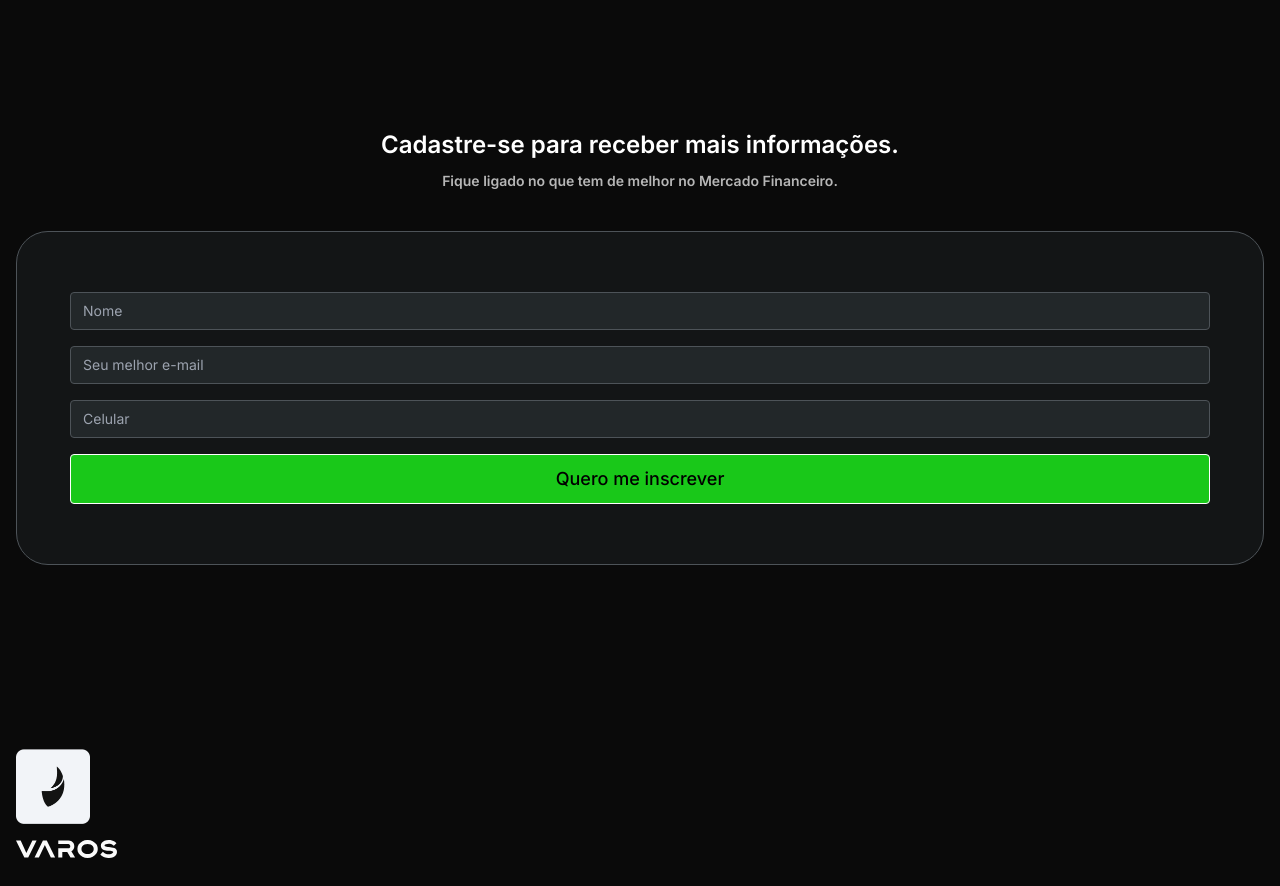
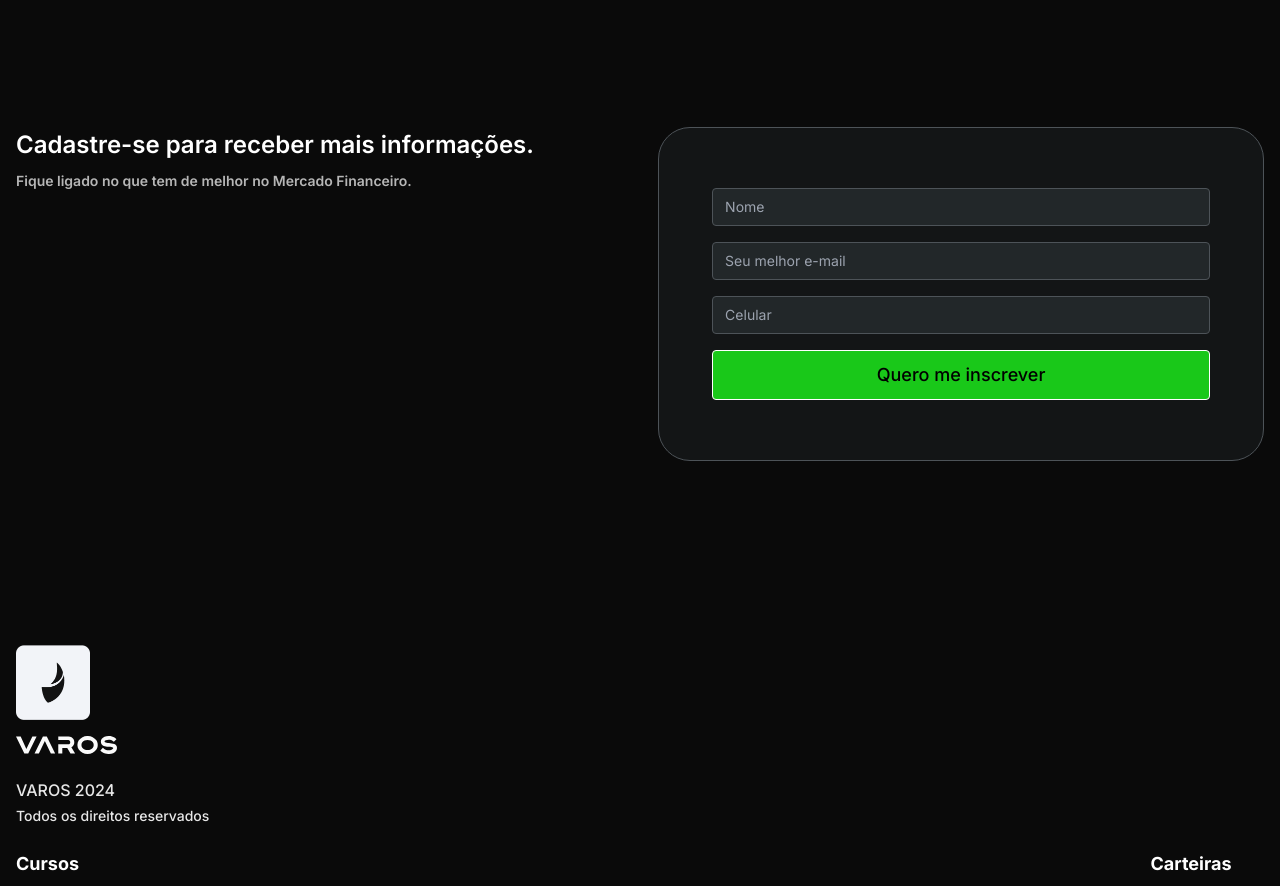
Before and after one commit to janderson22-creator/varos, a Next.js app: page / in a window 1280 px wide. Shown: the part 2640-3526 px from the top of the page. Built offline with nearby package versions, Linux system fonts and the light colour scheme.

Commit message:
feat: Form tablet

```diff
--- a/src/components/ui/form.tsx
+++ b/src/components/ui/form.tsx
@@ -28,18 +28,20 @@ const Form = () => {
 
   return (
     <div>
-      <div className="flex flex-col items-center justify-center">
-        <h2 className="text-center text-[24px] font-semibold">
-          Cadastre-se para receber mais informações.
-        </h2>
-        <p className="mt-2 text-center text-sm font-semibold opacity-70">
-          Fique ligado no que tem de melhor no Mercado Financeiro.
-        </p>
+      <div className="flex flex-col items-center justify-center md:flex-row md:items-start">
+        <div className="flex flex-col md:w-6/12 md:mr-10">
+          <h2 className="text-center text-[24px] font-semibold md:text-left">
+            Cadastre-se para receber mais informações.
+          </h2>
+          <p className="mt-2 text-center text-sm font-semibold opacity-70 md:text-left">
+            Fique ligado no que tem de melhor no Mercado Financeiro.
+          </p>
+        </div>
 
         <form
           onSubmit={submit}
           className={cn(
-            "mt-[40px] w-full rounded-[32px] border border-[#4D5358] bg-[#131516] px-[53px] py-[60px]",
+            "mt-[40px] md:mt-0 w-full md:w-6/12 rounded-[32px] border border-[#4D5358] bg-[#131516] px-[53px] py-[60px]",
             theme === "light" ? "bg-[#cfd4d758]" : "bg-[#131516]",
           )}
         >
```
